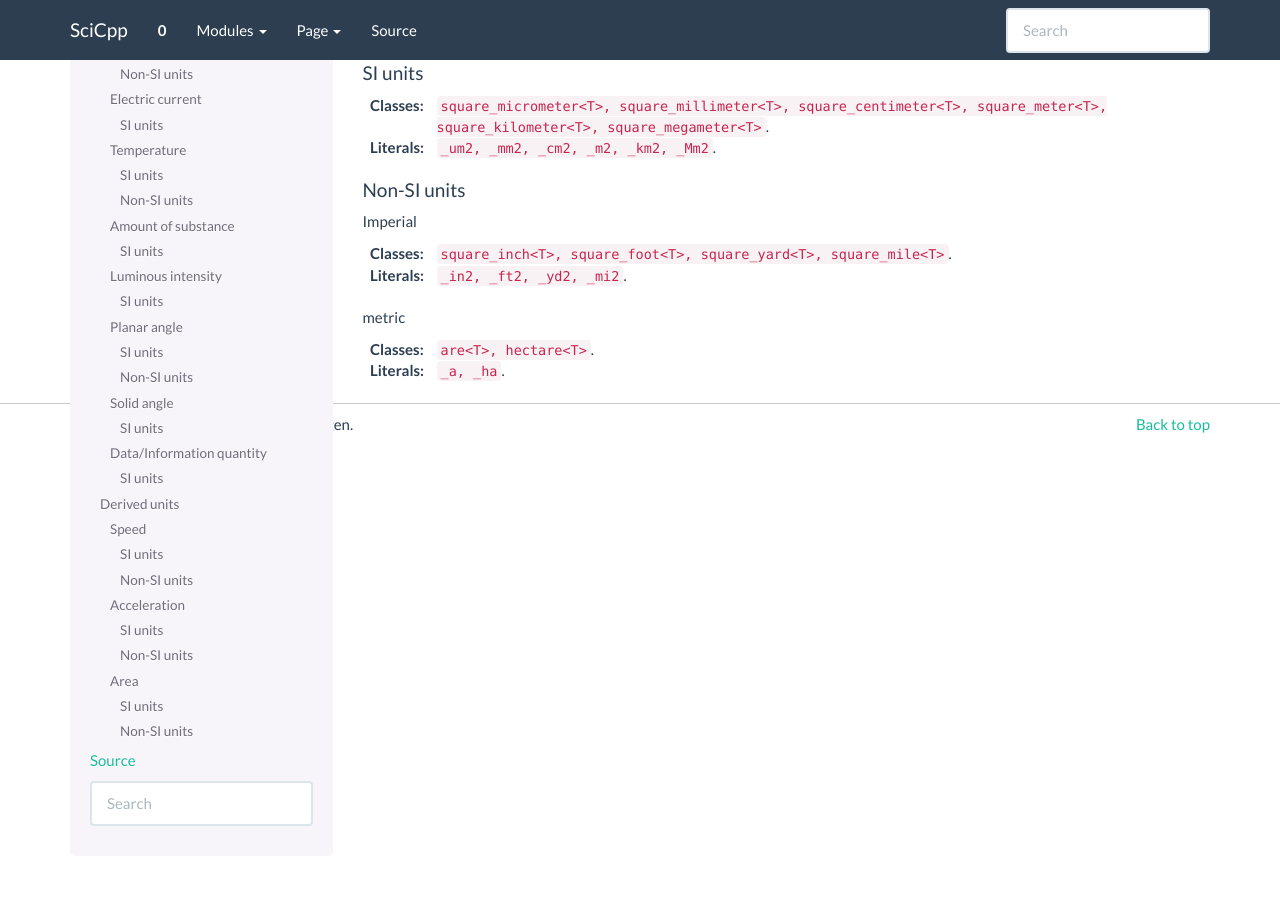
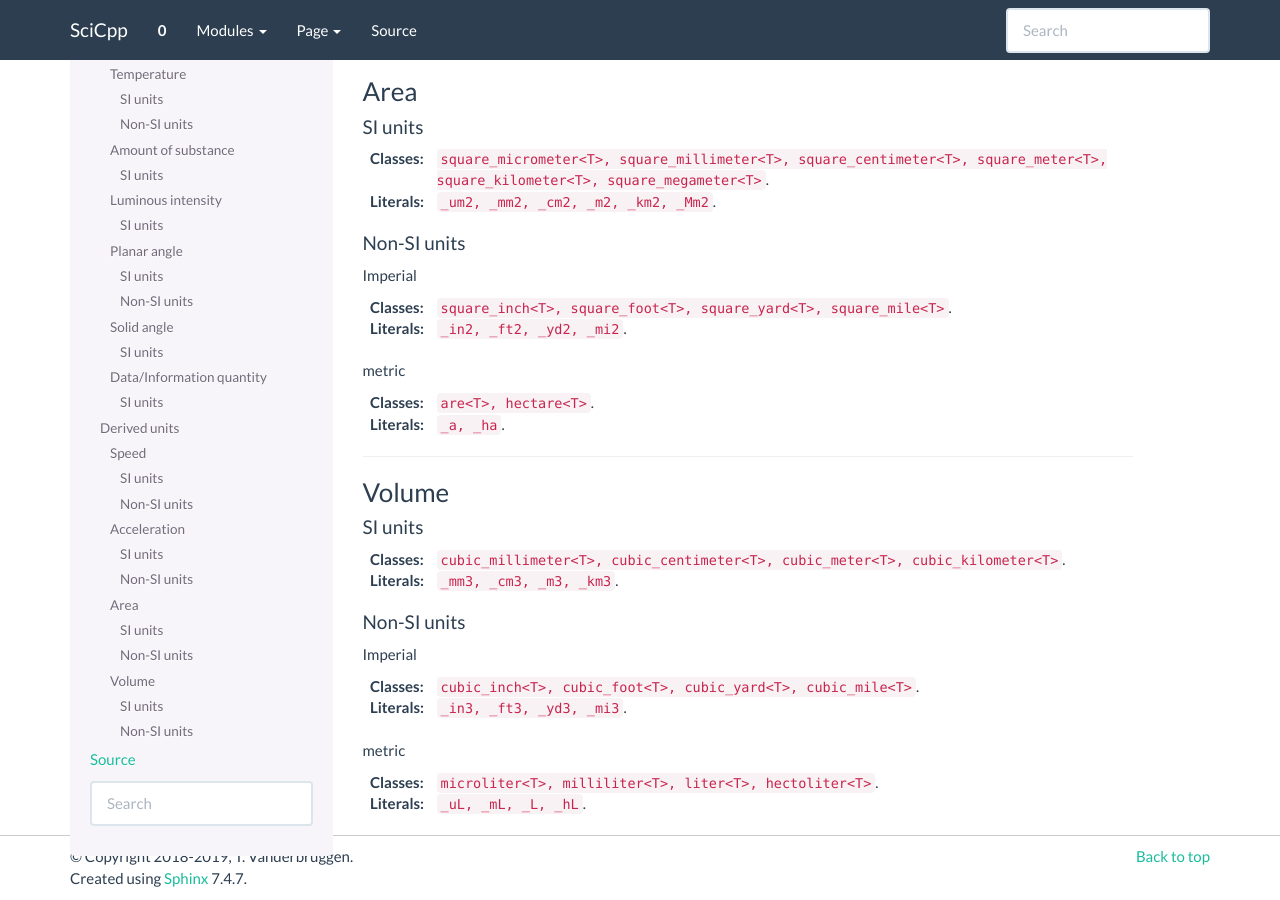
Before and after one commit to tvanderbruggen/SciCpp, a Sphinx documentation site: the page built from doc/source/core.units.defined.units.rst, in a window 1280 px wide and 900 px high, scrolled down 4113 px. Built offline with Sphinx 7.4.7, drawn with Linux system fonts in a browser that asks for light colours; some of the changed text lies outside the part shown.

Commit message:
Volume units

```diff
--- a/doc/source/core.cumprod.rst
+++ b/doc/source/core.cumprod.rst
@@ -21,4 +21,4 @@ Cumulative product of array elements.
 
 See also
     ----------
-    `Scipy documentation <https://docs.scipy.org/doc/numpy-1.15.0/reference/generated/numpy.cumsum.html>`_
+    `Scipy documentation <https://docs.scipy.org/doc/numpy-1.15.0/reference/generated/numpy.cumprod.html>`_
--- a/doc/source/core.trapz.rst
+++ b/doc/source/core.trapz.rst
@@ -34,4 +34,4 @@ Integrate over the elements in a std::vector.
 
 See also
     ----------
-    `Scipy documentation <https://docs.scipy.org/doc/numpy/reference/generated/numpy.prod.html>`_
+    `Scipy documentation <https://docs.scipy.org/doc/numpy/reference/generated/numpy.trapz.html>`_
--- a/doc/source/core.units.defined.units.rst
+++ b/doc/source/core.units.defined.units.rst
@@ -8,6 +8,9 @@ Defined in header <scicpp/core.hpp>
 ----------------
 
 Here :code:`T` is the representation type (:code:`double` by default).
+
+The statement :code:`using namespace scicpp::units::literals` must be included in the scope where
+unit literals are used.
 
 Base units
 ----------------------
@@ -255,3 +258,30 @@ metric
 :Classes: :code:`are<T>, hectare<T>`.
 
 :Literals: :code:`_a, _ha`.
+
+-------------------------------------------------------------------------------
+
+Volume
+~~~~~~~~~~~~~~~
+
+SI units
+^^^^^^^^^^
+
+:Classes: :code:`cubic_millimeter<T>, cubic_centimeter<T>, cubic_meter<T>, cubic_kilometer<T>`.
+
+:Literals: :code:`_mm3, _cm3, _m3, _km3`.
+
+Non-SI units
+^^^^^^^^^^
+
+Imperial
+
+:Classes: :code:`cubic_inch<T>, cubic_foot<T>, cubic_yard<T>, cubic_mile<T>`.
+
+:Literals: :code:`_in3, _ft3, _yd3, _mi3`.
+
+metric
+
+:Classes: :code:`microliter<T>, milliliter<T>, liter<T>, hectoliter<T>`.
+
+:Literals: :code:`_uL, _mL, _L, _hL`.
--- a/doc/source/core.units.implementation_notes.rst
+++ b/doc/source/core.units.implementation_notes.rst
@@ -8,7 +8,7 @@ length, mass, time, electric current, thermodynamic temperature, amount of subst
 But this system is not necessary complete, we may want to use more base quantities such as angles,
 amount of data, currency, telephony offered load (Erlang) ...
 
-Here we present how the Units modules implements a generic dimensional analysis for a system of units.
+Here we present how the Units module implements a generic dimensional analysis for a system of units.
 
 Dimensional system
 -----------------------
```
Also changed, not shown: 2 other files.
